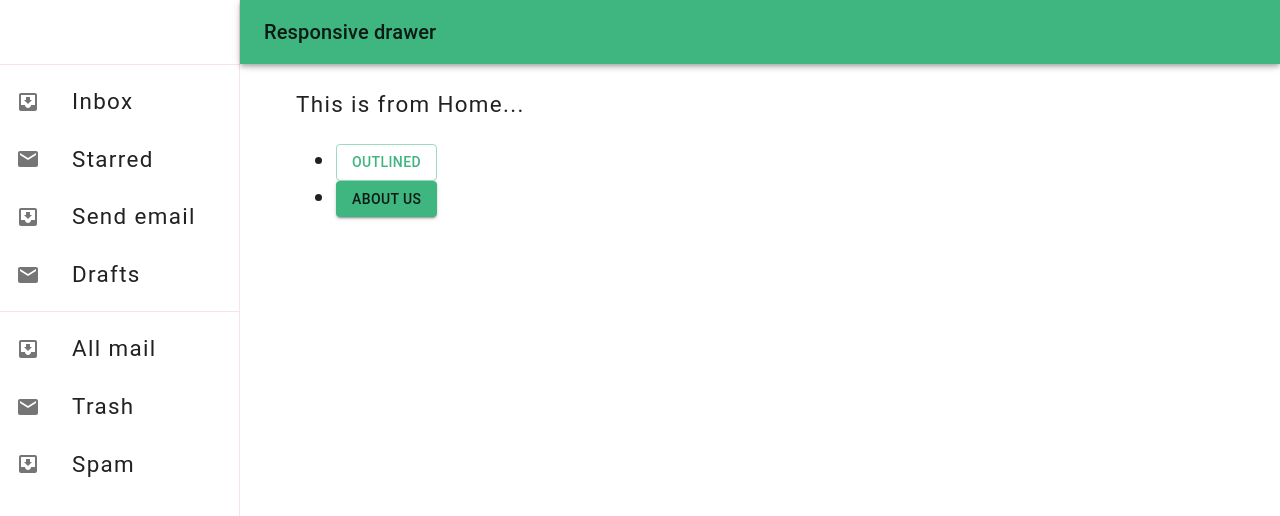
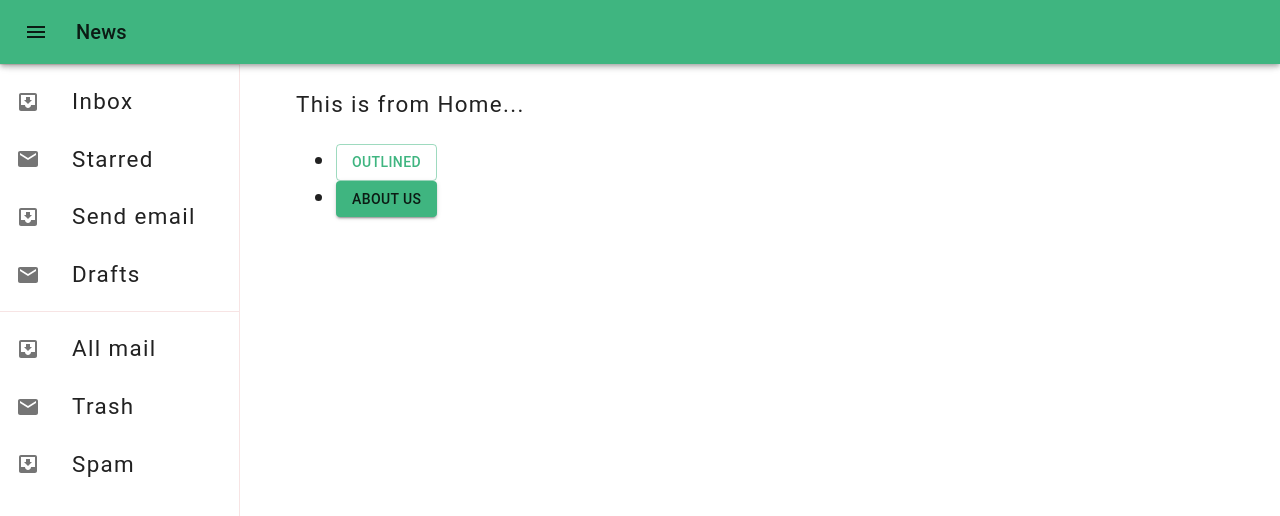
Before and after one commit to trcodeers/nextjs-app, a Next.js app: page / in a window 1280 px wide. Shown: the top 516 px of the page. Built offline with nearby package versions, Linux system fonts and the light colour scheme.

Commit message:
app bar zindex

```diff
--- a/components/appDrawer.tsx
+++ b/components/appDrawer.tsx
@@ -70,23 +70,23 @@ export default function AppDrawer(props: Props) {
       <AppBar
         position="fixed"
         sx={{
-          width: { sm: `calc(100% - ${drawerWidth}px)` },
+          width: { sm: `calc(100%)` },
           ml: { sm: `${drawerWidth}px` },
         }}
         style={{zIndex:1301}}
 >
-        <Toolbar>
+<Toolbar>
           <IconButton
+            size="large"
+            edge="start"
             color="inherit"
-            aria-label="open drawer"
-            edge="start"
-            onClick={handleDrawerToggle}
-            sx={{ mr: 2, display: { sm: 'none' } }}
+            aria-label="menu"
+            sx={{ mr: 2 }}
           >
-            <MenuIcon />
+            <MenuIcon onClick={handleDrawerToggle} />
           </IconButton>
-          <Typography variant="h6" noWrap component="div">
-            Responsive drawer
+          <Typography variant="h6" component="div" sx={{ flexGrow: 1 }}>
+            News
           </Typography>
         </Toolbar>
       </AppBar>
@@ -98,7 +98,7 @@ export default function AppDrawer(props: Props) {
         {/* The implementation can be swapped with js to avoid SEO duplication of links. */}
         <Drawer
           container={container}
-          variant="temporary"
+          variant="persistent"
           open={mobileOpen}
           onClose={handleDrawerToggle}
           ModalProps={{
```
